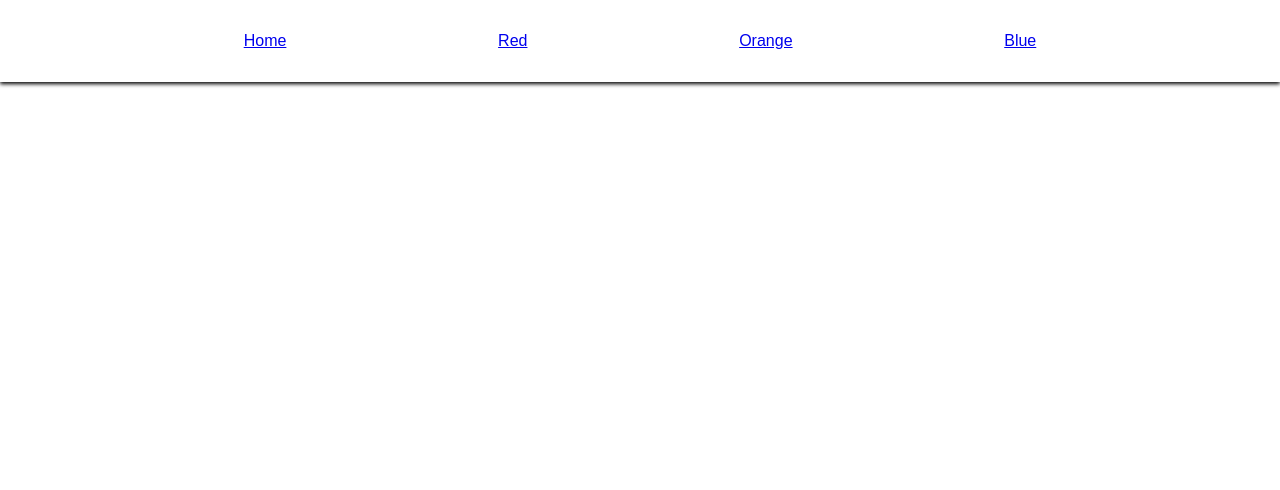
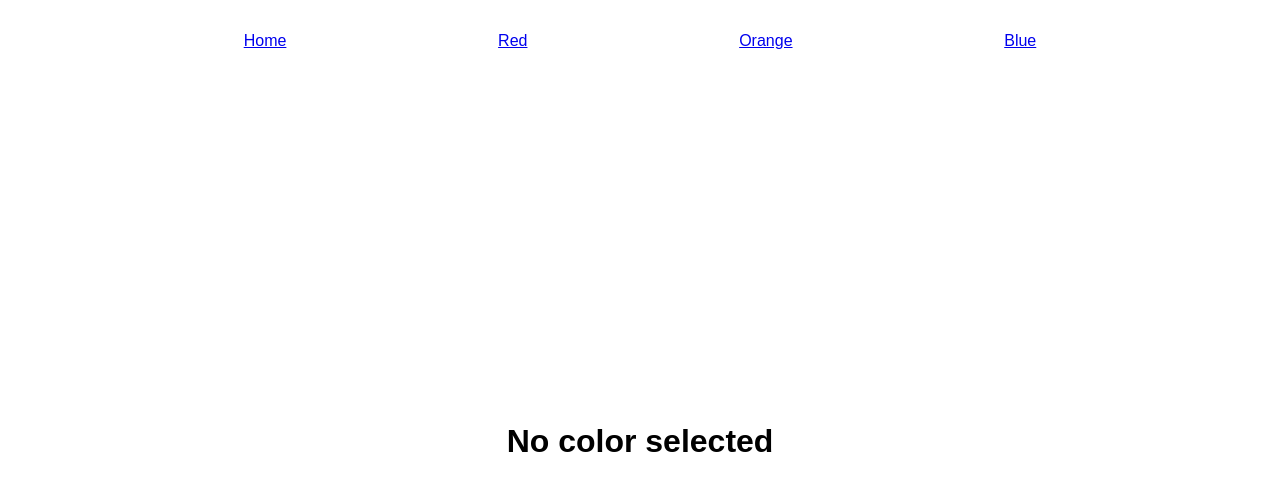
Before and after one commit to arandel1/react-router-project, a React (Vite) app: page / in a window 1280 px wide. Shown: the top 490 px of the page. Built offline with nearby package versions, Linux system fonts and the light colour scheme.

Commit message:
updated home page

```diff
--- a/src/App.jsx
+++ b/src/App.jsx
@@ -11,7 +11,7 @@ function App() {
     <>
       <div id="container">
         <div id="navbar">
-          <Link to = '/home'>Home</Link>
+          <Link to = '/'>Home</Link>
           <Link to = '/red'>Red</Link>
           <Link to = '/orange'>Orange</Link>
           <Link to = '/blue'>Blue</Link>
@@ -21,7 +21,7 @@ function App() {
             <Route path = '/blue' element = {<Blue/>} />
             <Route path = '/red' element = {<Red/>} />
             <Route path = '/orange' element = {<Orange/>} />
-            <Route path = '/home' element = {<Home/>} />
+            <Route path = '/' element = {<Home/>} />
           </Routes>
         </div>
       </div>
--- a/src/components/Home.jsx
+++ b/src/components/Home.jsx
@@ -5,7 +5,7 @@ function Home () {
   return(
     <>
       <div className="home">
-        <h1>Home</h1>
+        <h1>No color selected</h1>
       </div>
     </>
 )}
--- a/src/index.css
+++ b/src/index.css
@@ -17,8 +17,7 @@ body > div {
 #navbar {
   padding: 2em;
   justify-content: space-evenly;
-  transition: transform 0.3s;
-  box-shadow: 0 2px 4px black;
+
 }
 #main-section {
   flex-grow: 1;
```
